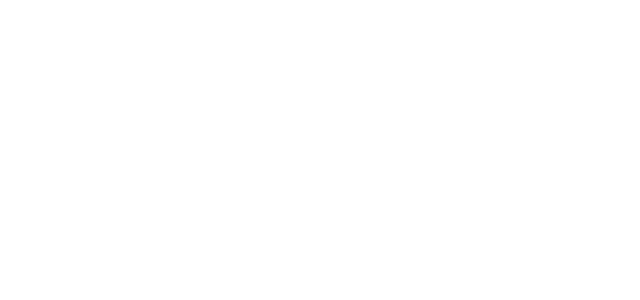
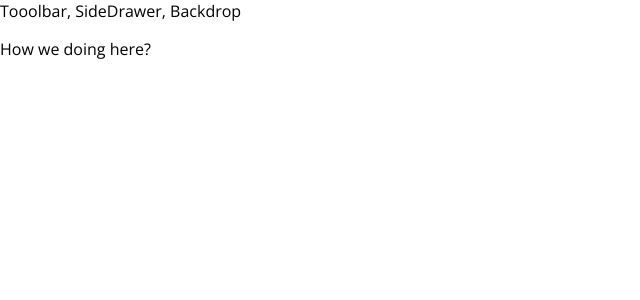
Before and after one commit to bernatowicz/berni-burgers, a React (Create React App) app: page / in a window 1280 px wide. Shown: the top 300 px of the page, without its empty margins (0-640 px from the left). Built offline with nearby package versions, Linux system fonts and the light colour scheme.

Commit message:
Layout scaffolding

```diff
--- a/src/App.js
+++ b/src/App.js
@@ -1,8 +1,15 @@
 import React, { Component } from "react";
+import Layout from "./components/Layout/Layout";
 
 class App extends Component {
   render() {
-    return <div></div>;
+    return (
+      <div>
+        <Layout>
+          <p> How we doing here?</p>
+        </Layout>
+      </div>
+    );
   }
 }
 
--- /dev/null
+++ b/src/components/Layout/Layout.js
@@ -0,0 +1,13 @@
+import React from "react";
+import Aux from "../../hoc/Aux";
+
+const layout = (props) => {
+  return (
+    <Aux>
+      <div>Tooolbar, SideDrawer, Backdrop</div>
+      <main>{props.children}</main>
+    </Aux>
+  );
+};
+
+export default layout;
--- /dev/null
+++ b/src/hoc/Aux.js
@@ -0,0 +1,3 @@
+const aux = (props) => props.children;
+
+export default aux;
```
Also changed, not shown: 1 other file (tests, documents, lock files or other folders).
